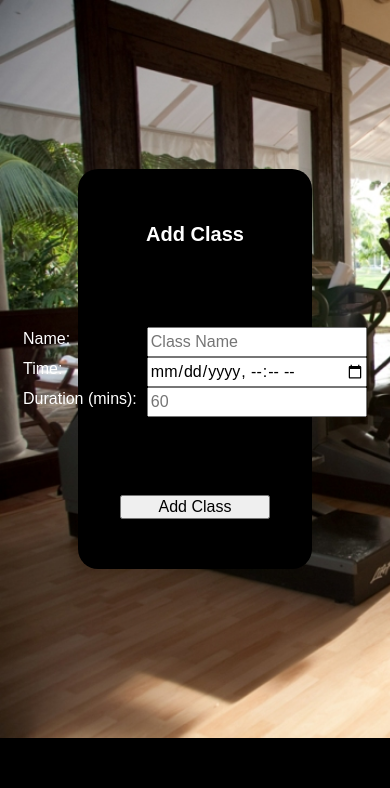
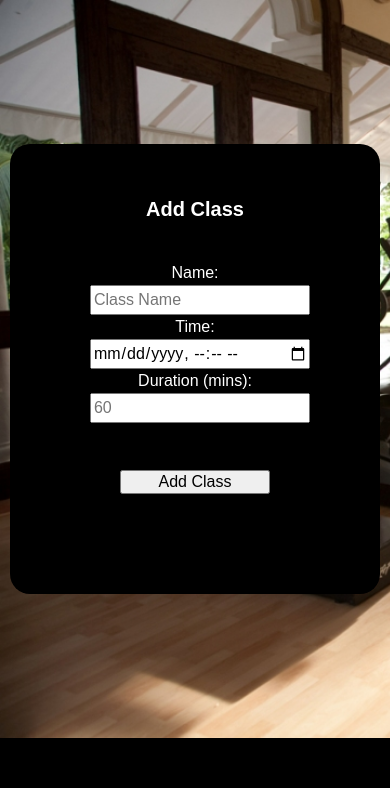
Before and after one commit to douglasrusse11/gym_project, a Flask app: page /classes/new in a window 390 px wide. Shown: the part 56-844 px from the top of the page. Run offline with Flask 2, Linux system fonts and the light colour scheme.

Commit message:
adds media query

```diff
--- a/static/css/style.css
+++ b/static/css/style.css
@@ -228,3 +228,19 @@ footer {
     color: #c4c4c4;
     margin-right: 10px;
 }
+
+@media (max-width: 575px) {
+    .single-container {
+        width: 95%;
+        height: 450px;
+    }
+
+    .form-attribute {
+        flex-direction: column;
+        align-items: center;
+    }
+
+    .form-button {
+        margin-top: 10px;
+    }
+}
```
